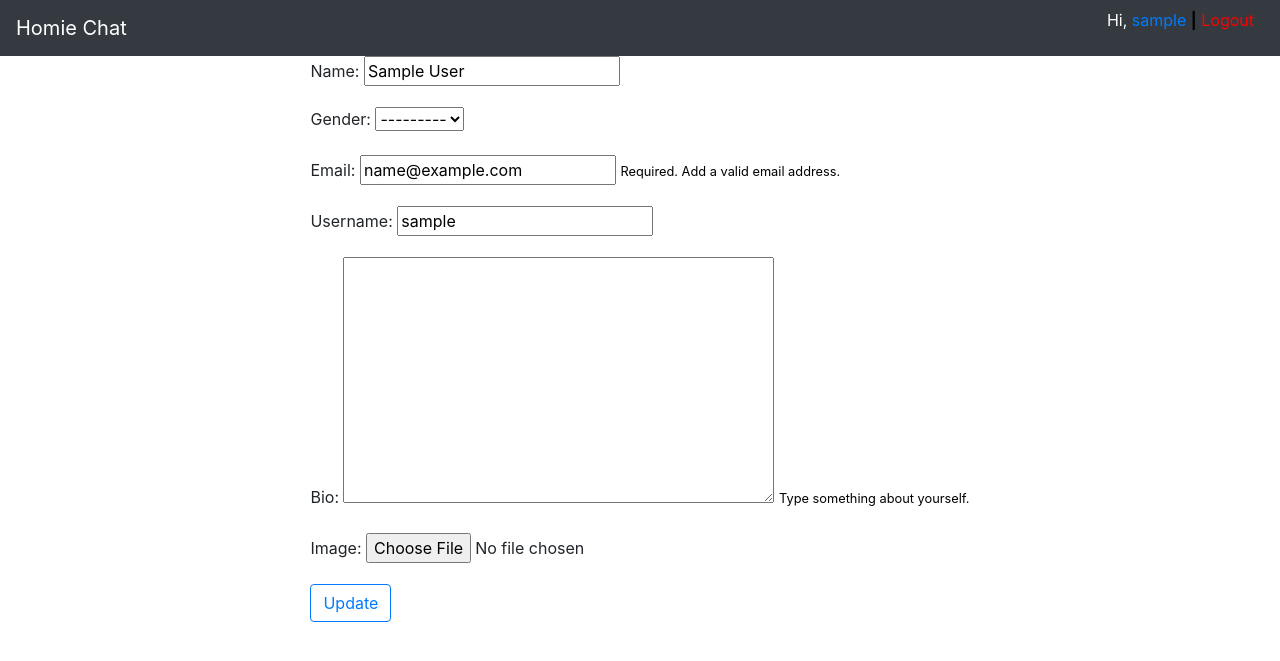
After one commit to Tauhid-UAP/HomieChat, a Django app: page /user_update_view/ in a window 1280 px wide. The commit adds this page. Shown: the top 661 px of the page. Run offline with Django 3.2, Linux system fonts and the light colour scheme; the visitor is signed in with stand-in values (Sample User, id 1); parts of the project's set-up code (start-up, migrations or seed data) failed here and were passed over.

Commit message:
User can update profile. Profile update restricted to its user.

```diff
--- a/homiechat/rooms/forms.py
+++ b/homiechat/rooms/forms.py
@@ -2,11 +2,11 @@ from django import forms
 
 from .models import HomieChatUser, Room, Video
 
-from django.contrib.auth.forms import UserCreationForm
+from django.contrib.auth.forms import UserCreationForm, UserChangeForm
 
 from django.contrib.auth import authenticate
 
-class UserCreationForm(UserCreationForm):
+class HomieChatUserCreationForm(UserCreationForm):
     email = forms.EmailField(max_length=60, help_text='Required. Add a valid email address.')
     bio = forms.CharField(max_length=60, widget=forms.Textarea, help_text='Type something about yourself.', required=False)
 
@@ -38,3 +38,18 @@ class UserAuthenticationForm(forms.ModelForm):
 
         if not authenticate(email=email, password=password):
             raise forms.ValidationError('Invalid login.')
+
+class HomieChatUserUpdateForm(forms.ModelForm):
+    email = forms.EmailField(max_length=60, help_text='Required. Add a valid email address.')
+    bio = forms.CharField(max_length=60, widget=forms.Textarea, help_text='Type something about yourself.', required=False)
+
+    class Meta:
+        model = HomieChatUser
+        fields = (
+            'name',
+            'gender',
+            'email',
+            'username',
+            'bio',
+            'image',
+        )
--- a/homiechat/rooms/templates/rooms/user_creation_view.html
+++ b/homiechat/rooms/templates/rooms/user_creation_view.html
@@ -4,7 +4,7 @@
     <div class="form-wrapper">
         <form action="" method="post" enctype="multipart/form-data">
             {% csrf_token %}
-            {% for field in usercreationform %}
+            {% for field in form %}
 
                 <p>
 
@@ -26,12 +26,14 @@
                 </p>
 
             {% endfor %}
+            {% block create_or_update %}
                 <button class="btn btn-outline-primary" type="submit">Register</button>
                 <!--      <input type="submit" value="Register">-->
                 <p>
                     Already have an account?
                     <a href="{% url 'login_view' %}">Sign in</a>.
                 </p>
+            {% endblock %}
         </form>
     </div>
 {% endblock %}
--- a/homiechat/rooms/templates/rooms/user_detail_view.html
+++ b/homiechat/rooms/templates/rooms/user_detail_view.html
@@ -2,7 +2,7 @@
 
 {% block content %}
     <div class="nav justify-content-center">
-        <div class="card" style="width: 35rem;">
+        <div class="card" style="width: 25rem;">
             <img src="{{ user.image_url }}" class="card-img-top" width="120">
 
             <div class="card-body">
@@ -18,6 +18,9 @@
                     <p class="font-weight-lighter">Bio: {{user.bio}}</p>
                 </h2>
             </div>
+            {% if display_btn_update %}
+                <a class="btn btn-warning" href="{% url 'user_update_view' %}">Update</a>
+            {% endif %}
         </div>
     </div>
 {% endblock %}
--- /dev/null
+++ b/homiechat/rooms/templates/rooms/user_update_view.html
@@ -0,0 +1,5 @@
+{% extends 'rooms/user_creation_view.html' %}
+
+{% block create_or_update %}
+    <button class="btn btn-outline-primary" type="submit">Update</button>
+{% endblock %}
--- a/homiechat/rooms/urls.py
+++ b/homiechat/rooms/urls.py
@@ -7,5 +7,6 @@ urlpatterns = [
     path('', views.user_creation_view, name='user_creation_view'),
     path('login_view/', views.login_view, name='login_view'),
     path('logout_view/', views.logout_view, name='logout_view'),
-    path('user_detail_view/<int:pk>/', views.UserDetailView.as_view(), name='user_detail_view')
+    path('user_detail_view/<int:pk>/', views.UserDetailView.as_view(), name='user_detail_view'),
+    path('user_update_view/', views.user_update_view, name='user_update_view'),
 ]
--- a/homiechat/rooms/views.py
+++ b/homiechat/rooms/views.py
@@ -2,15 +2,15 @@ from django.shortcuts import render, redirect
 
 from .models import HomieChatUser, Room, Video
 
-from .forms import UserCreationForm, UserAuthenticationForm
+from .forms import HomieChatUserCreationForm, UserAuthenticationForm, HomieChatUserUpdateForm
 
 from django.contrib.auth import login, authenticate, logout
 
-from django.views.generic import DetailView
+from django.views.generic import DetailView, UpdateView
 
 from django.contrib.auth.mixins import LoginRequiredMixin
 
-from django.contrib.auth.decorators import login_required
+from django.contrib.auth.decorators import login_required, user_passes_test
 
 # Create your views here.
 
@@ -23,7 +23,7 @@ def user_creation_view(request):
     context = {}
 
     if request.method == 'POST':
-        usercreationform = UserCreationForm(request.POST, request.FILES)
+        usercreationform = HomieChatUserCreationForm(request.POST, request.FILES)
 
         if usercreationform.is_valid():
             homiechatuser = usercreationform.save()
@@ -36,18 +36,18 @@ def user_creation_view(request):
 
             return redirect('user_detail_view', pk=homiechatuser.id)
         else:
-            context['usercreationform'] = usercreationform
+            context['form'] = usercreationform
 
     else: # GET request
-        usercreationform = UserCreationForm()
+        usercreationform = HomieChatUserCreationForm()
 
-        context['usercreationform'] = usercreationform
+        context['form'] = usercreationform
 
     return render(request, 'rooms/user_creation_view.html', context=context)
 
 def login_view(request):
     if request.user.is_authenticated:
-        return redirect('user_detail_view', pk=request.user.id)
+        return redirect('user_detail_view', request.user.id)
 
     context = {}
 
@@ -87,6 +87,36 @@ class UserDetailView(LoginRequiredMixin, DetailView):
 
         user = HomieChatUser.objects.get(id=pk)
 
+        # only display the update button
+        # if a user is view their own profile
+        display_btn_update = False
+        if request.user == user:
+            display_btn_update = True
+
         context['user'] = user
+        context['display_btn_update'] = display_btn_update
 
         return render(request, self.template_name, context)
+
+@login_required
+def user_update_view(request):
+    context = {}
+
+    user = request.user
+
+    if request.method == 'POST':
+        form = HomieChatUserUpdateForm(request.POST, request.FILES, instance=user)
+
+        if form.is_valid():
+            homiechatuser = form.save()
+
+            return redirect('user_detail_view', pk=request.user.id)
+        else:
+            context['form'] = form
+
+    else: # GET request
+        form = HomieChatUserUpdateForm(instance=user)
+
+        context['form'] = form
+
+    return render(request, 'rooms/user_update_view.html', context=context)
```
Also changed, not shown: homiechat/homiechat/media/user_images/cv-pic_3_zGnJbev.jpg (added). Lines whose indentation alone changed are shown as unchanged.
